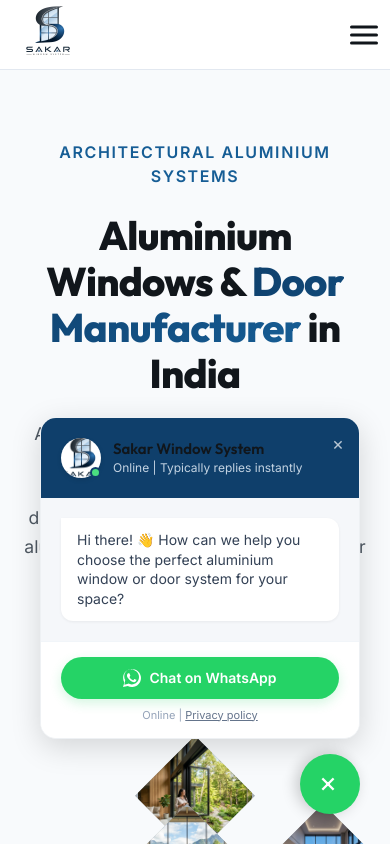
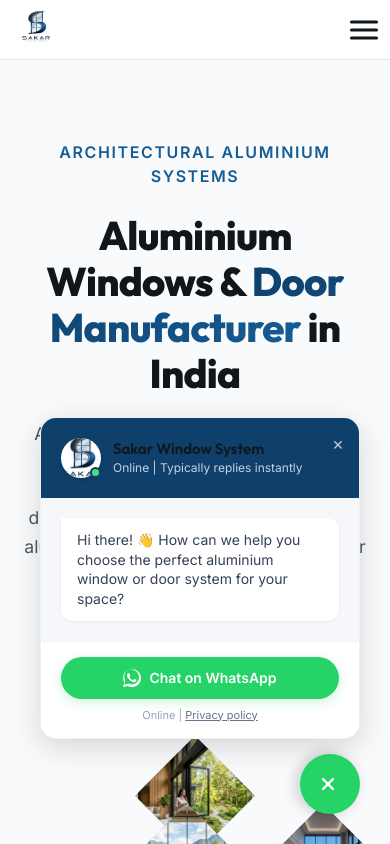
Before and after one commit to vraj5581/SAKAR-WINDOW-SYSTEM, a React (Vite) app: page / in a window 390 px wide. Shown: the top 844 px of the page. Built offline with nearby package versions, Linux system fonts and the light colour scheme.

Commit message:
Fix responsive mobile header and logo sizes when scrolled

```diff
--- a/src/App.css
+++ b/src/App.css
@@ -998,6 +998,18 @@
     height: 70px;
   }
 
+  .header.scrolled {
+    height: 60px;
+  }
+
+  .header .sakar-logo-container {
+    height: 50px !important;
+  }
+
+  .header.scrolled .sakar-logo-container {
+    height: 42px !important;
+  }
+
   .nav-menu {
     display: none;
   }
@@ -1037,8 +1049,20 @@
 }
 
 @media (max-width: 480px) {
-  .sakar-logo-container {
-    height: 36px !important;
+  .header {
+    height: 60px;
+  }
+
+  .header.scrolled {
+    height: 52px;
+  }
+
+  .header .sakar-logo-container {
+    height: 40px !important;
+  }
+
+  .header.scrolled .sakar-logo-container {
+    height: 32px !important;
   }
 
   .diamond-grid-container {
```
